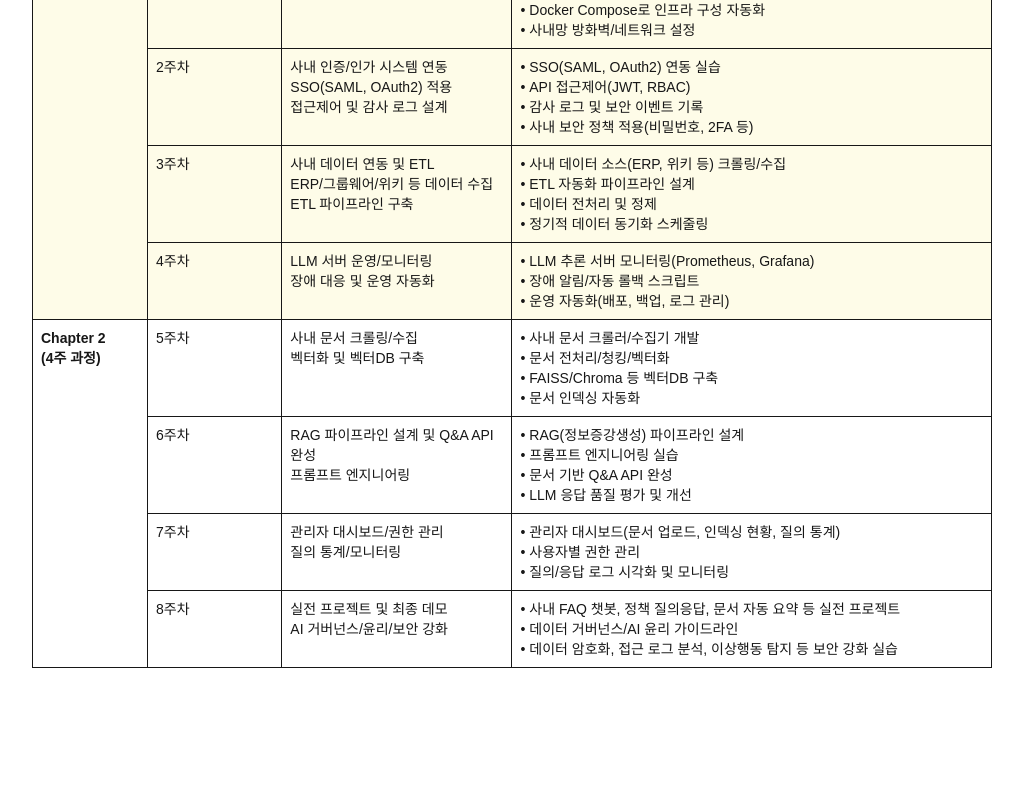
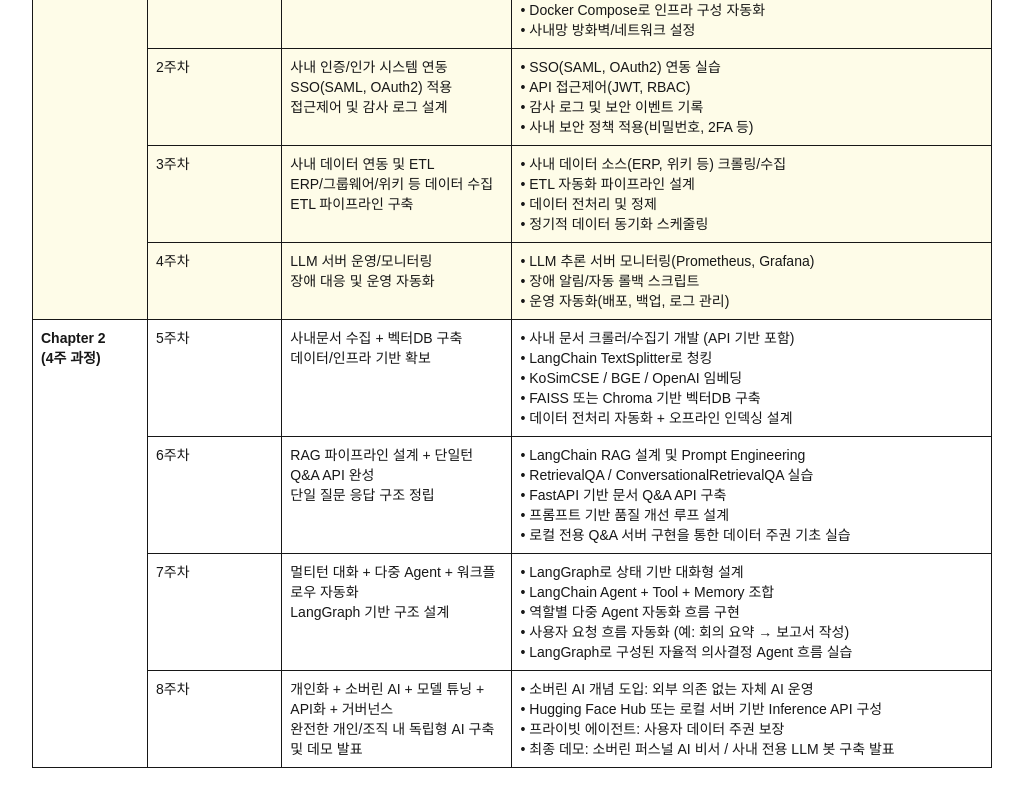
Before and after one commit to epislab/vibelab, a Next.js app: page / in a window 1280 px wide. Shown: the part 4588-5388 px from the top of the page, without its empty margins (128-1151 px from the left). Before the commit the page ends 5288 px from the top, so only its background shows below. Built offline with nearby package versions, Linux system fonts and the light colour scheme.

Commit message:
신규 8주차로 다시 복구

```diff
--- a/src/app/page.tsx
+++ b/src/app/page.tsx
@@ -732,51 +732,56 @@ export default function Home() {
               </td>
               <td className="border px-2 py-2 align-top">5주차</td>
               <td className="border px-2 py-2 align-top">
-              사내 문서 크롤링/수집<br />
-              벡터화 및 벡터DB 구축
+              사내문서 수집 + 벡터DB 구축<br />
+              데이터/인프라 기반 확보
               </td>
               <td className="border px-2 py-2 align-top">
-                • 사내 문서 크롤러/수집기 개발<br />
-                • 문서 전처리/청킹/벡터화<br />
-                • FAISS/Chroma 등 벡터DB 구축<br />
-                • 문서 인덱싱 자동화
+                • 사내 문서 크롤러/수집기 개발 (API 기반 포함)<br />
+                • LangChain TextSplitter로 청킹<br />
+                • KoSimCSE / BGE / OpenAI 임베딩<br />
+                • FAISS 또는 Chroma 기반 벡터DB 구축<br/>
+                • 데이터 전처리 자동화 + 오프라인 인덱싱 설계
               </td>
             </tr>
             <tr>
               <td className="border px-2 py-2 align-top">6주차</td>
               <td className="border px-2 py-2 align-top">
-              RAG 파이프라인 설계 및 Q&A API 완성<br />
-              프롬프트 엔지니어링
+              RAG 파이프라인 설계 + 단일턴 Q&A API 완성<br />
+              단일 질문 응답 구조 정립
               </td>
               <td className="border px-2 py-2 align-top">
-                • RAG(정보증강생성) 파이프라인 설계<br />
-                • 프롬프트 엔지니어링 실습<br />
-                • 문서 기반 Q&A API 완성<br />
-                • LLM 응답 품질 평가 및 개선
+                • LangChain RAG 설계 및 Prompt Engineering<br />
+                • RetrievalQA / ConversationalRetrievalQA 실습<br />
+                • FastAPI 기반 문서 Q&A API 구축<br />
+                • 프롬프트 기반 품질 개선 루프 설계<br/>
+                • 로컬 전용 Q&A 서버 구현을 통한 데이터 주권 기초 실습
               </td>
             </tr>
             <tr>
               <td className="border px-2 py-2 align-top">7주차</td>
               <td className="border px-2 py-2 align-top">
-              관리자 대시보드/권한 관리<br />
-              질의 통계/모니터링
+              멀티턴 대화 + 다중 Agent + 워크플로우 자동화<br />
+              LangGraph 기반 구조 설계
               </td>
               <td className="border px-2 py-2 align-top">
-                • 관리자 대시보드(문서 업로드, 인덱싱 현황, 질의 통계)<br />
-                • 사용자별 권한 관리<br />
-                • 질의/응답 로그 시각화 및 모니터링
+                • LangGraph로 상태 기반 대화형 설계<br />
+                • LangChain Agent + Tool + Memory 조합<br />
+                • 역할별 다중 Agent 자동화 흐름 구현<br />
+                • 사용자 요청 흐름 자동화 (예: 회의 요약 → 보고서 작성)<br />
+                • LangGraph로 구성된 자율적 의사결정 Agent 흐름 실습<br />
               </td>
             </tr>
             <tr>
               <td className="border px-2 py-2 align-top">8주차</td>
               <td className="border px-2 py-2 align-top">
-              실전 프로젝트 및 최종 데모<br />
-              AI 거버넌스/윤리/보안 강화
+              개인화 + 소버린 AI + 모델 튜닝 + API화 + 거버넌스<br />
+              완전한 개인/조직 내 독립형 AI 구축 및 데모 발표
               </td>
               <td className="border px-2 py-2 align-top">
-                • 사내 FAQ 챗봇, 정책 질의응답, 문서 자동 요약 등 실전 프로젝트<br />
-                • 데이터 거버넌스/AI 윤리 가이드라인<br />
-                • 데이터 암호화, 접근 로그 분석, 이상행동 탐지 등 보안 강화 실습
+                • 소버린 AI 개념 도입: 외부 의존 없는 자체 AI 운영<br />
+                • Hugging Face Hub 또는 로컬 서버 기반 Inference API 구성<br />
+                • 프라이빗 에이전트: 사용자 데이터 주권 보장<br />
+                • 최종 데모: 소버린 퍼스널 AI 비서 / 사내 전용 LLM 봇 구축 발표<br />
               </td>
             </tr>
           </tbody>
```
